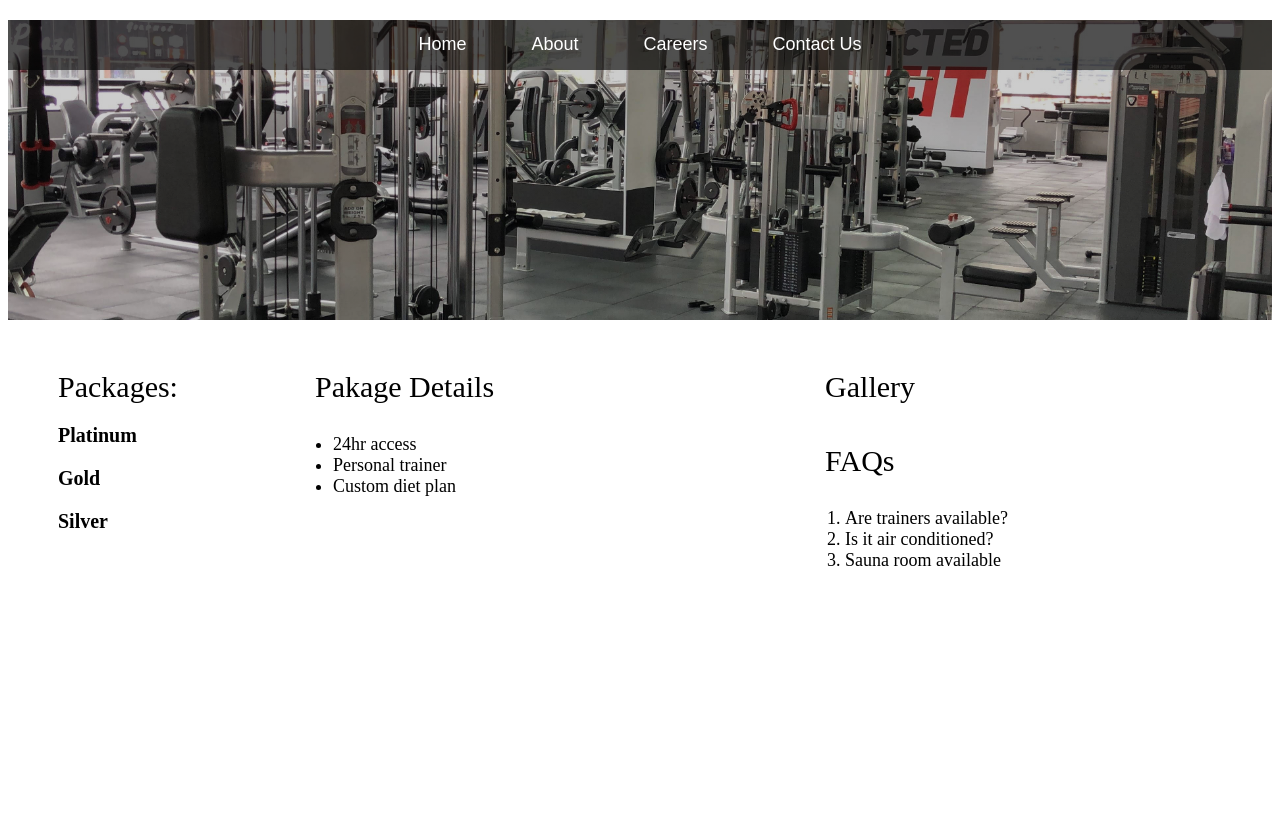
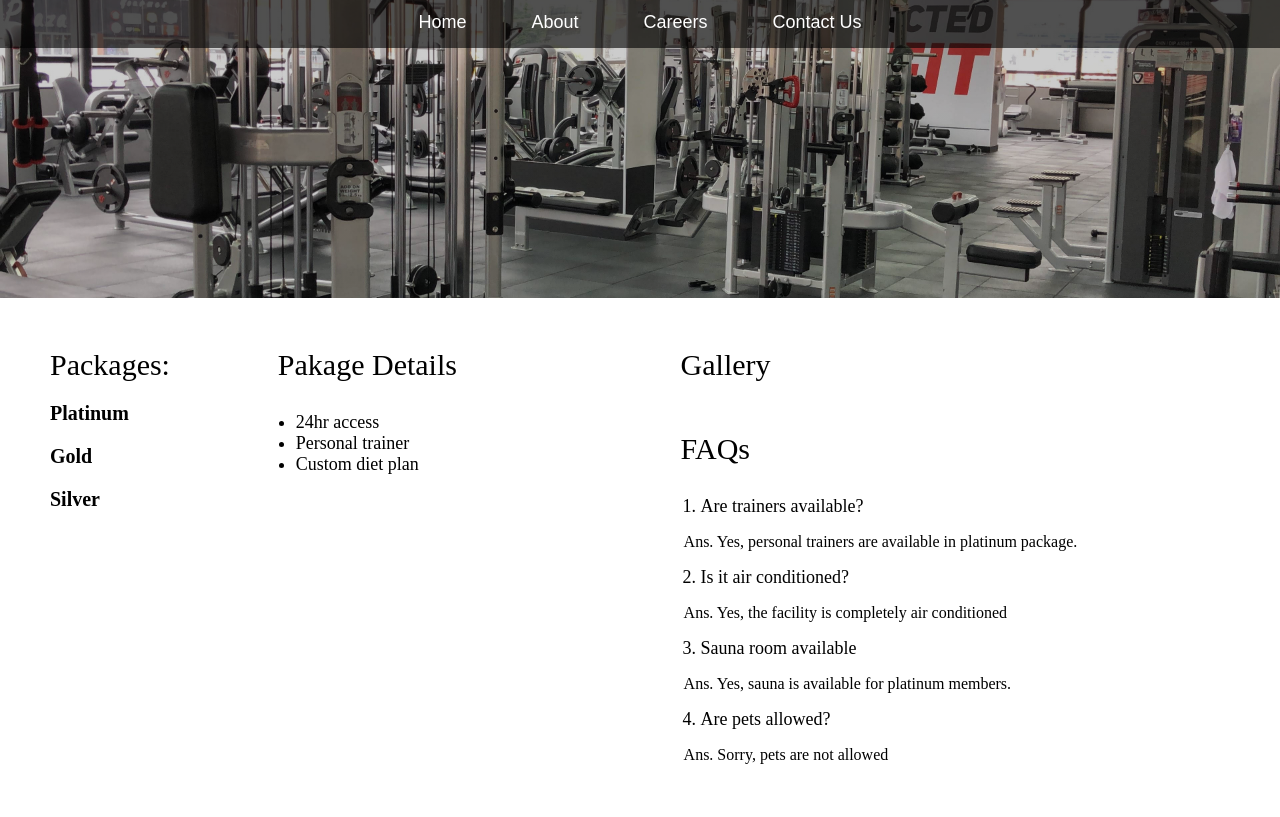
Before and after one commit to Aztecx01/web_project, a plain HTML site: page index.html in a window 1280 px wide. Drawn offline with Linux system fonts and the light colour scheme.

Commit message:
Modified layout

```diff
--- a/gym_website.css
+++ b/gym_website.css
@@ -1,10 +1,17 @@
-
+body{
+    margin: 0px;
+}
 .banner{
+    position: relative;top: -22px;
     height:300px;
-    background-image:linear-gradient(rgba(0, 0, 0, 0.2),rgba(0, 0, 0, 0.2)), url(download3.jpg);
+    background-image: linear-gradient(rgba(0, 0, 0, 0.2),rgba(0, 0, 0, 0.2)), url(download3.jpg);
     background-position: center;
     background-size: cover;
     background-repeat: no-repeat;
+}
+.nav{
+    height:50px;
+    background-color: rgba(0, 0, 0, 0.608);
 }
 .nav > ul{
     text-align: center;
@@ -14,10 +21,6 @@
 .nav > ul > li{
     display: inline;
     padding: 30px;
-}
-.nav{
-    height:50px;
-    background-color: rgba(0, 0, 0, 0.608);
 }
 .nav>ul>li>a{
     font-family: Arial, Helvetica, sans-serif;
@@ -31,6 +34,8 @@
 .four{grid-area: rightb}
 
 .gridcontainer{
+    position: relative;top: -22px;
+    gap: 10px;
     display: grid;
     grid-template-areas:'left center center center right right'
     'left center center center rightb rightb';
@@ -49,8 +54,10 @@
 li{
     font-size: 18px;
 }
-p{
-    font-size: 18px;
+.four>ol>p{
+    font-size: 16px;
+    position: relative;
+    left: -17px;
 }
 ol{
     padding: 0px 20px;
--- a/index.html
+++ b/index.html
@@ -32,8 +32,14 @@
         <div class="four">FAQs
             <ol>
             <li>Are trainers available?</li>
+            <p>Ans. Yes, personal trainers are available in platinum package.</p>
             <li>Is it air conditioned?</li>
+            <p>Ans. Yes, the facility is completely air conditioned</p>
             <li>Sauna room available</li>
+            <p>Ans. Yes, sauna is available for platinum members.</p>
+            <li>Are pets allowed?</li>
+            <p>Ans. Sorry, pets are not allowed</p>
+
             </ol>
         </div>
     </div>
```
